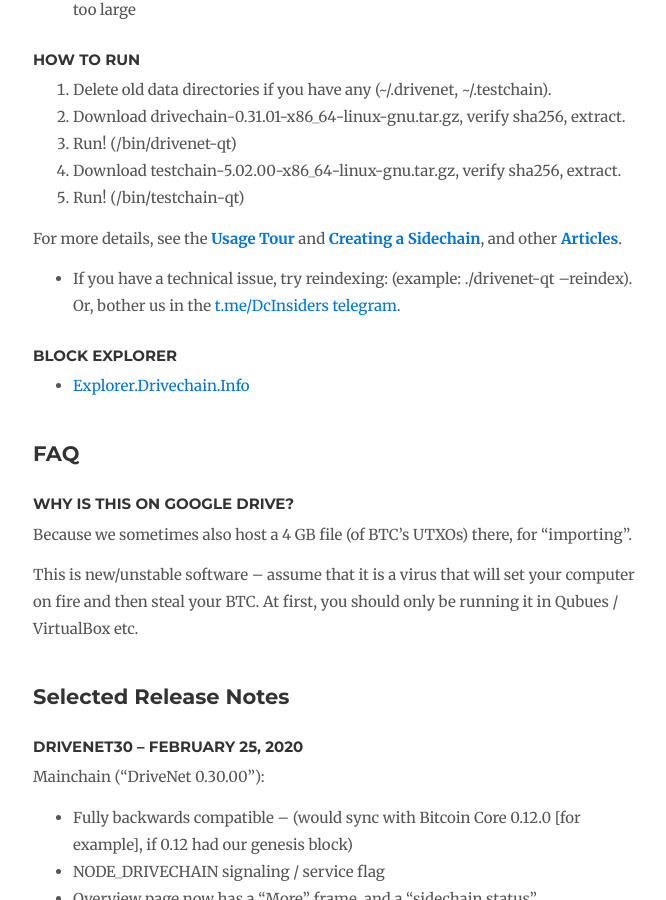
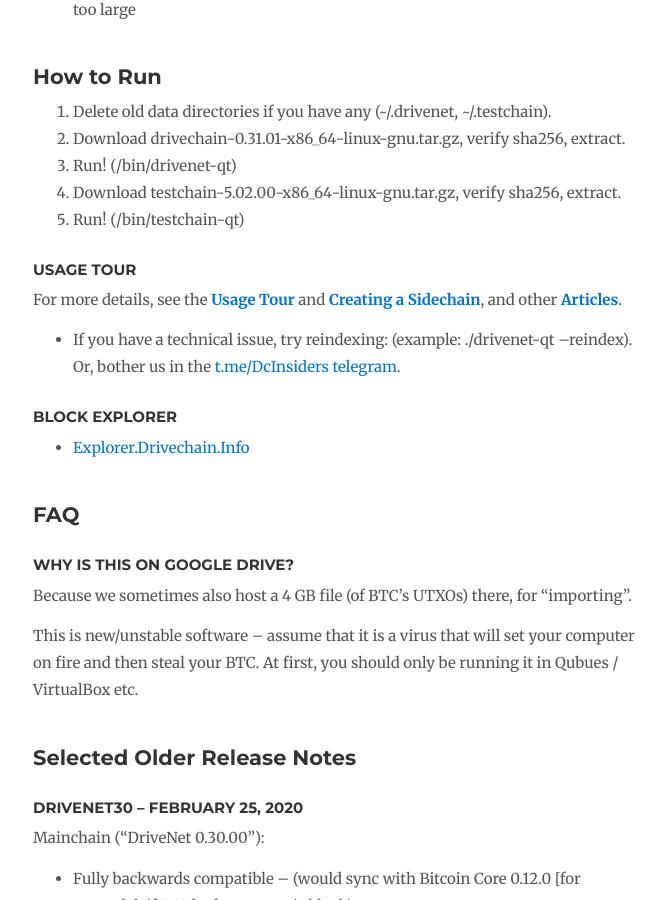
Before and after one commit to drivechain-project/drivechain.info, a Jekyll site: the page built from releases/index.md, in a window 1280 px wide and 900 px high, scrolled down 3432 px. Shown: the whole window, without its empty margins (137-803 px from the left). Built offline with Jekyll 4.4.1, drawn with Linux system fonts in a browser that asks for light colours; our own code applies the rules of GitHub Pages for plain Markdown files; comment, search, counter and statistics services are not loaded.

Commit message:
make how-to-run easier to find

```diff
--- a/releases/index.md
+++ b/releases/index.md
@@ -104,7 +104,7 @@
 * Fixed WT^ (Withdrawal) replication bugs
 * Fix miner bug: don't create a deposit payout transaction that makes the block too large
 
-### How to Run
+## How to Run
 
 1. Delete old data directories if you have any (~/.drivenet, ~/.testchain).
 2. Download drivechain-0.31.01-x86_64-linux-gnu.tar.gz, verify sha256, extract.
@@ -112,11 +112,11 @@
 4. Download testchain-5.02.00-x86_64-linux-gnu.tar.gz, verify sha256, extract.
 5. Run! (/bin/testchain-qt)
 
+### Usage Tour
 
 For more details, see the [**Usage Tour**](http://www.drivechain.info/blog/usage-tour/) and [**Creating a Sidechain**](http://www.drivechain.info/blog/adding-a-sidechain/), and other [**Articles**](http://www.drivechain.info/archive/).
 
 * If you have a technical issue, try reindexing: (example: ./drivenet-qt --reindex). Or, bother us in the [t.me/DcInsiders telegram](t.me/DcInsiders).
-
 
 ### Block Explorer
 
@@ -157,7 +157,7 @@
 This is new/unstable software -- assume that it is a virus that will set your computer on fire and then steal your BTC. At first, you should only be running it in Qubues / VirtualBox etc.
 
 
-## Selected Release Notes
+## Selected Older Release Notes
 
 ### DriveNet30 -- February 25, 2020
 
```
